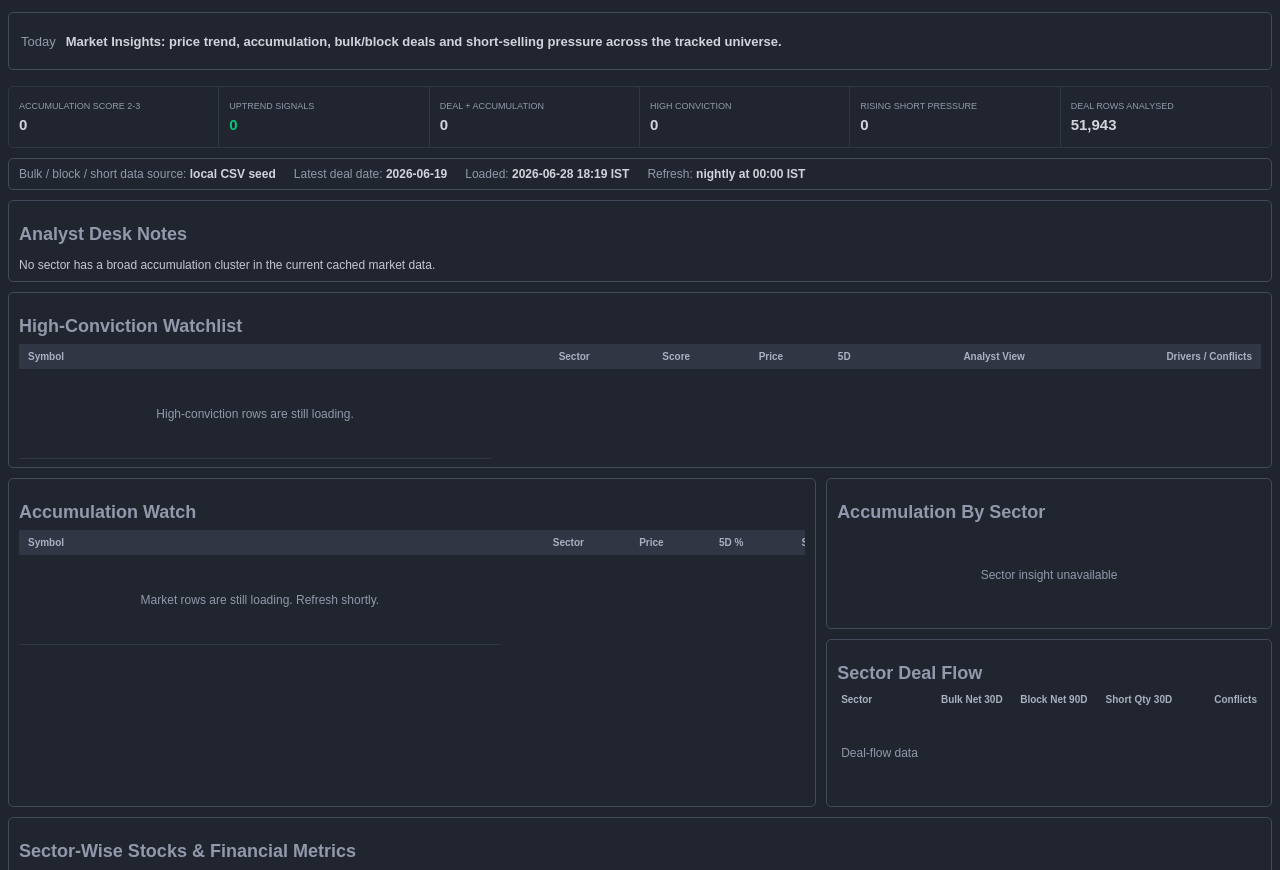
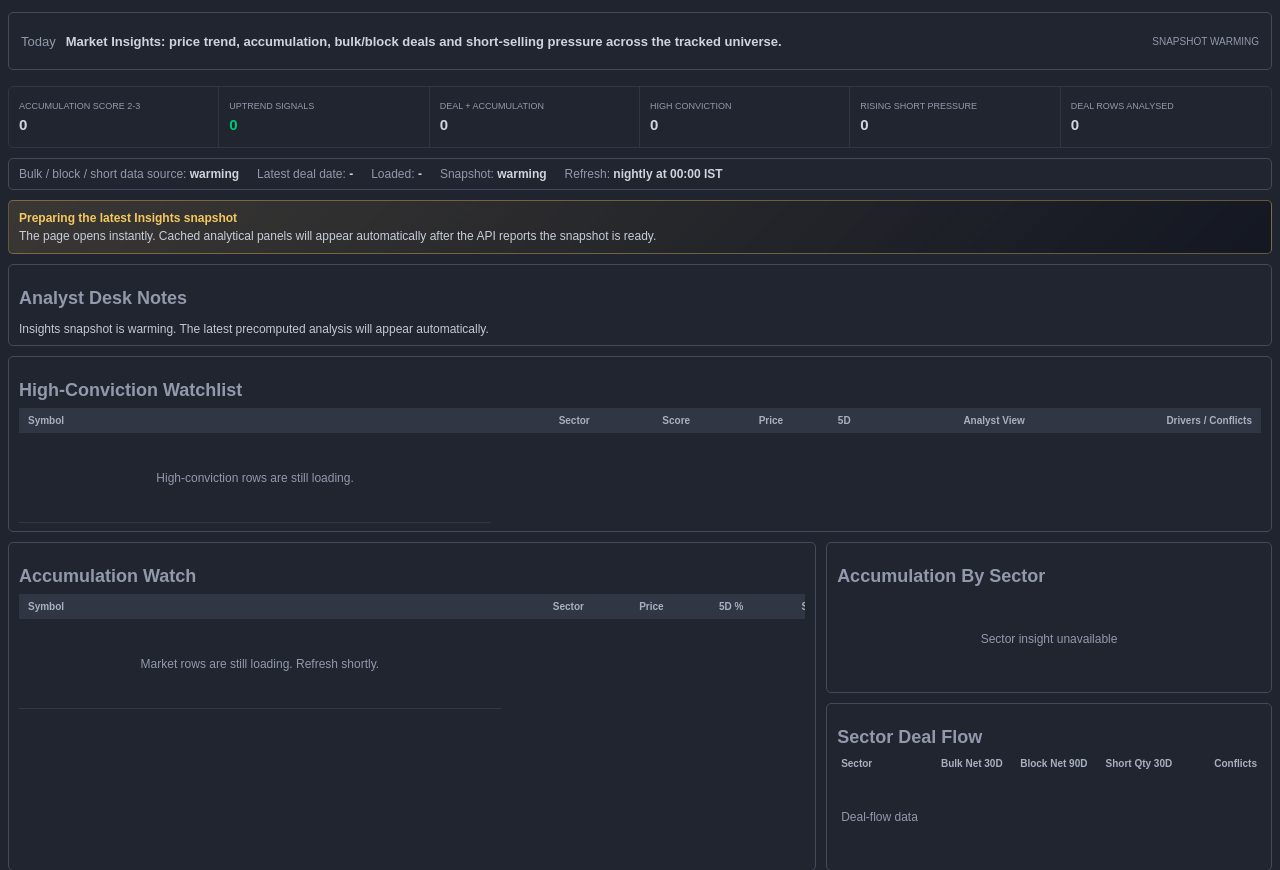
Before and after one commit to rajista/simply-trading-dashboard, a Flask app: page /insights in a window 1280 px wide. Shown: the part 127-997 px from the top of the page. Run offline with Flask 2, Linux system fonts and the light colour scheme; data that the repository does not hold is empty.

Commit message:
Add fast insights snapshot and popup news fallback

```diff
--- a/app.py
+++ b/app.py
@@ -7,6 +7,7 @@ from html import unescape
 import hashlib
 from io import StringIO
 import math
+import numbers
 import os
 from pathlib import Path
 import pickle
@@ -247,12 +248,14 @@ CALENDAR_CACHE_TTL = 21600
 CONSTITUENT_CACHE_TTL = 86400
 BULK_BLOCK_CACHE_TTL = 24 * 60 * 60
 STOCK_DETAIL_CACHE_TTL = 24 * 60 * 60
+INSIGHTS_SNAPSHOT_TTL = 7 * 24 * 60 * 60
 CACHE_DIR = Path(os.getenv("APP_CACHE_DIR", Path(__file__).resolve().parent / ".runtime_cache"))
 PERSISTENT_CACHE_ENABLED = (
     os.getenv("DISABLE_PERSISTENT_CACHE") != "1"
     and not any("unittest" in arg or "pytest" in arg for arg in sys.argv)
 )
 STOCK_POPUP_DETAILS_LATEST_KEY = "stock_popup_details:latest"
+INSIGHTS_SNAPSHOT_KEY = "insights_snapshot:latest"
 MAX_ASYNC_POPUP_DETAIL_PREFETCH = 75
 STOCK_DETAIL_WORKERS = int(os.getenv("STOCK_DETAIL_WORKERS", "3"))
 STARTUP_MARKET_REFRESH_DELAY = int(os.getenv("STARTUP_MARKET_REFRESH_DELAY_SECONDS", "10"))
@@ -1536,6 +1539,128 @@ def refresh_bulk_block_short_cache_from_nse():
     return data
 
 
+def empty_insights_data():
+    return {
+        "accumulation_count": 0,
+        "uptrend_count": 0,
+        "near_high_count": 0,
+        "institutional_accumulation_count": 0,
+        "high_conviction_count": 0,
+        "rising_short_count": 0,
+        "ranked": [],
+        "high_conviction": [],
+        "bulk_buy_leaders": [],
+        "bulk_sell_leaders": [],
+        "short_pressure": [],
+        "sector_deal_flow": [],
+        "sector_stock_tables": [],
+        "sectors": [],
+        "top_lines": [
+            "Insights snapshot is warming. The latest precomputed analysis will appear automatically."
+        ],
+        "deal_meta": {
+            "source": "warming",
+            "latest_date": None,
+            "refreshed_at": None,
+            "row_count": 0,
+        },
+    }
+
+
+def _json_safe(value):
+    if isinstance(value, dict):
+        return {str(key): _json_safe(item) for key, item in value.items()}
+    if isinstance(value, (list, tuple)):
+        return [_json_safe(item) for item in value]
+    if isinstance(value, (pd.Timestamp, datetime)):
+        return value.isoformat()
+    if isinstance(value, date):
+        return value.isoformat()
+    try:
+        if pd.isna(value):
+            return None
+    except (TypeError, ValueError):
+        pass
+    if isinstance(value, numbers.Integral) and not isinstance(value, bool):
+        return int(value)
+    if isinstance(value, numbers.Real) and not isinstance(value, bool):
+        value = float(value)
+        return value if math.isfinite(value) else None
+    if isinstance(value, (str, int, bool)) or value is None:
+        return value
+    return value
+
+
+def get_cached_insights_snapshot():
+    with _CACHE_LOCK:
+        cached = _CACHE.get(INSIGHTS_SNAPSHOT_KEY)
+    if cached and isinstance(cached.get("data"), dict):
+        return cached["data"]
+    cached = _read_persistent_cache(INSIGHTS_SNAPSHOT_KEY)
+    if cached and isinstance(cached.get("data"), dict):
+        with _CACHE_LOCK:
+            _CACHE[INSIGHTS_SNAPSHOT_KEY] = cached
+        return cached["data"]
+    return None
+
+
+def store_insights_snapshot(snapshot):
+    snapshot = _json_safe({
+        "status": snapshot.get("status", "ready"),
+        **snapshot,
+    })
+    with _CACHE_LOCK:
+        _CACHE[INSIGHTS_SNAPSHOT_KEY] = {
+            "data": snapshot,
+            "expires": time_module.time() + INSIGHTS_SNAPSHOT_TTL,
+        }
+    _write_persistent_cache(INSIGHTS_SNAPSHOT_KEY, snapshot, INSIGHTS_SNAPSHOT_TTL)
+    return snapshot
+
+
+def refresh_insights_snapshot(deal_data=None, market=None, stale=False, error=None):
+    if deal_data is None:
+        deal_data = read_bulk_block_short_files()
+    market = market or refresh_market_dashboard_cache()
+    rows = market.get("rows", []) if isinstance(market, dict) else []
+    popup_details = get_cached_stock_popup_details_snapshot(rows)
+    insight_data = build_insights(rows, deal_data or {}, popup_details)
+    created_at = datetime.now(IST).strftime("%Y-%m-%d %H:%M IST")
+    snapshot = {
+        "status": "ready",
+        "insights": insight_data,
+        "hover_data": build_stock_hover_data_with_details(rows, popup_details),
+        "deal_meta": insight_data.get("deal_meta", {}),
+        "created_at": created_at,
+        "refreshed_at": created_at,
+        "stale": bool(stale),
+        "error": error,
+        "market_stale": False,
+        "deal_data_stale": bool(stale),
+        "constituents_stale": False,
+    }
+    return store_insights_snapshot(snapshot)
+
+
+def refresh_daily_insights_snapshot():
+    try:
+        deal_data = refresh_bulk_block_short_cache_from_nse()
+        return refresh_insights_snapshot(deal_data=deal_data)
+    except Exception as exc:
+        previous = get_cached_insights_snapshot()
+        if previous:
+            return store_insights_snapshot(
+                {
+                    **previous,
+                    "status": "ready",
+                    "stale": True,
+                    "deal_data_stale": True,
+                    "error": str(exc),
+                }
+            )
+        return None
+
+
 def seconds_until_next_ist_midnight(now=None):
     current = now or datetime.now(IST)
     if current.tzinfo is None:
@@ -1549,7 +1674,7 @@ def _bulk_block_refresh_loop():
     while True:
         time_module.sleep(seconds_until_next_ist_midnight())
         try:
-            refresh_bulk_block_short_cache_from_nse()
+            refresh_daily_insights_snapshot()
         except Exception:
             pass
 
@@ -1606,6 +1731,91 @@ def build_stock_hover_data_with_details(rows, details):
         }
         for row in rows
     }
+
+
+DETAIL_USEFUL_FIELDS = (
+    "pe_ratio",
+    "revenue",
+    "operating_profit_margin",
+    "roe",
+    "price_to_book",
+    "promoter_holding",
+    "description",
+    "news",
+)
+
+
+def _detail_has_useful_content(detail):
+    if not isinstance(detail, dict) or not detail:
+        return False
+    for key in DETAIL_USEFUL_FIELDS:
+        value = detail.get(key)
+        if value not in (None, "", []):
+            return True
+    return False
+
+
+def _cached_dashboard_row_for_symbol(symbol):
+    symbol = _normalize_symbol(symbol)
+    if not symbol:
+        return {}
+    with _CACHE_LOCK:
+        cached_values = list(_CACHE.values())
+    for entry in cached_values:
+        data = entry.get("data") if isinstance(entry, dict) else None
+        if not isinstance(data, dict):
+            continue
+        rows = data.get("rows")
+        if isinstance(rows, list):
+            for row in rows:
+                if _normalize_symbol(row.get("display_symbol") or row.get("symbol")) == symbol:
+                    return row
+        market = data.get("market")
+        if isinstance(market, dict):
+            for row in market.get("rows", []) or []:
+                if _normalize_symbol(row.get("display_symbol") or row.get("symbol")) == symbol:
+                    return row
+    return {}
+
+
+def _known_stock_metadata(symbol):
+    symbol = _normalize_symbol(symbol)
+    for stock in STOCKS:
+        if _normalize_symbol(stock.get("symbol")) == symbol:
+            return stock
+    return {}
+
+
+def _fallback_stock_detail(symbol, detail=None):
+    symbol = _normalize_symbol(symbol)
+    detail = detail if isinstance(detail, dict) else {}
+    row = _cached_dashboard_row_for_symbol(symbol)
+    known = _known_stock_metadata(symbol)
+    name = detail.get("name") or row.get("name") or known.get("name") or symbol
+    sector = detail.get("sector") or row.get("sector") or known.get("sector") or ""
+    industry = detail.get("industry") or row.get("industry") or known.get("industry") or ""
+    news = detail.get("news")
+    if news in (None, []):
+        news = _fallback_stock_news_from_market_headlines(symbol, name)
+    fallback = {
+        "symbol": symbol,
+        "name": name,
+        "sector": sector,
+        "industry": industry,
+        "price": row.get("price"),
+        "market_cap": row.get("market_cap"),
+        "volume": row.get("volume"),
+        "delivery_percent": detail.get("delivery_percent", row.get("delivery_percent")),
+        "description": detail.get("description") or (
+            "Company fundamentals are temporarily unavailable in the popup cache. "
+            "Price, volume and sector data are shown from the latest dashboard row when available."
+        ),
+        "growth": detail.get("growth") or {},
+        "news": news or [],
+        "unavailable_message": detail.get("unavailable_message")
+        or "Some fundamentals are unavailable in the latest cache.",
+    }
+    return {**fallback, **{key: value for key, value in detail.items() if value not in (None, "")}}
 
 
 def _latest_statement_column(frame):
@@ -1807,8 +2017,10 @@ def _build_stock_detail_from_ticker(stock, fx_warnings=None):
             _latest_statement_column(balance_sheet),
         )
         total_debt = _financial_to_inr(total_debt, financial_currency, _latest_statement_column(balance_sheet))
+    company_name = info.get("longName") or info.get("shortName") or stock.get("name") or display_symbol
     return {
         "symbol": display_symbol,
+        "name": company_name,
         "pe_ratio": _parse_number(info.get("trailingPE")) or _parse_number(info.get("forwardPE")),
         "revenue": revenue_inr,
         "revenue_currency": "INR" if revenue_inr is not None else None,
@@ -1840,6 +2052,7 @@ def _build_stock_detail_from_ticker(stock, fx_warnings=None):
         "sector": info.get("sector") or "",
         "industry": info.get("industry") or "",
         "description": _strip_html(info.get("longBusinessSummary") or "")[:520],
+        "news": fetch_stock_news(display_symbol, company_name),
         "growth": {
             "1m": _growth_from_closes(closes, 21),
             "3m": _growth_from_closes(closes, 63),
@@ -1865,6 +2078,7 @@ def fetch_all_stock_popup_details(stocks):
                         "symbol": symbol,
                         "description": "Company details temporarily unavailable.",
                         "growth": {},
+                        "news": _fallback_stock_news_from_market_headlines(symbol, stock.get("name", "")),
                     }
     return {
         "details": details,
@@ -2284,7 +2498,7 @@ def fetch_stock_detail(display_symbol):
     if not clean_symbol:
         raise ValueError("Missing stock symbol")
     yf_symbol = clean_symbol if clean_symbol.endswith(".NS") else f"{clean_symbol}.NS"
-    return _build_stock_detail_from_ticker({"symbol": yf_symbol})
+    return _fallback_stock_detail(clean_symbol, _build_stock_detail_from_ticker({"symbol": yf_symbol}))
 
 
 def get_stock_detail(display_symbol):
@@ -2296,18 +2510,18 @@ def get_stock_detail(display_symbol):
             if key.startswith("stock_popup_details:")
         ]
     for details in popup_caches:
-        if clean_symbol in details:
-            return details[clean_symbol]
+        if clean_symbol in details and _detail_has_useful_content(details[clean_symbol]):
+            return _fallback_stock_detail(clean_symbol, details[clean_symbol])
     latest_cache = _read_persistent_cache(STOCK_POPUP_DETAILS_LATEST_KEY)
     latest_details = latest_cache.get("data", {}).get("details", {}) if latest_cache else {}
-    if clean_symbol in latest_details:
-        return latest_details[clean_symbol]
+    if clean_symbol in latest_details and _detail_has_useful_content(latest_details[clean_symbol]):
+        return _fallback_stock_detail(clean_symbol, latest_details[clean_symbol])
     data, _ = get_cached(
         f"stock_detail:{clean_symbol}",
         STOCK_DETAIL_CACHE_TTL,
         lambda: fetch_stock_detail(clean_symbol),
     )
-    return data or {}
+    return _fallback_stock_detail(clean_symbol, data)
 
 
 def apply_nifty_impact(rows, snapshot):
@@ -2611,6 +2825,89 @@ def fetch_headlines():
     return headlines[:10]
 
 
+def _format_news_timestamp(value):
+    if not value:
+        return ""
+    try:
+        return parsedate_to_datetime(value).astimezone(IST).strftime("%b %d, %I:%M %p")
+    except (TypeError, ValueError, OverflowError):
+        return ""
+
+
+def _parse_stock_news_rss(content, limit=3):
+    root = ET.fromstring(content)
+    news = []
+    for item in root.findall(".//item"):
+        title = _strip_html(item.findtext("title"))
+        link = (item.findtext("link") or "").strip()
+        source = _strip_html(item.findtext("source") or "Yahoo Finance")
+        published = _format_news_timestamp(item.findtext("pubDate"))
+        if title and link.startswith(("http://", "https://")):
+            news.append(
+                {
+                    "title": title,
+                    "url": link,
+                    "source": source or "Yahoo Finance",
+                    "published": published,
+                }
+            )
+        if len(news) >= limit:
+            break
+    return news
+
+
+def _fallback_stock_news_from_market_headlines(symbol, company_name=""):
+    symbol = _normalize_symbol(symbol)
+    terms = {symbol.lower()}
+    for part in re.split(r"[^A-Za-z0-9]+", company_name or ""):
+        if len(part) >= 4:
+            terms.add(part.lower())
+    headlines, _ = get_cached_swr("news", NEWS_CACHE_TTL, fetch_headlines, cold_async=True)
+    matches = []
+    for item in headlines or []:
+        title = (item.get("title") or "").lower()
+        if any(term and term in title for term in terms):
+            matches.append(
+                {
+                    "title": item.get("title", ""),
+                    "url": item.get("url", ""),
+                    "source": item.get("source", "Market Headlines"),
+                    "published": item.get("time", ""),
+                }
+            )
+        if len(matches) >= 3:
+            break
+    return matches
+
+
+def fetch_stock_news(symbol, company_name=""):
+    clean_symbol = _normalize_symbol(symbol)
+    if not clean_symbol:
+        return []
+
+    def loader():
+        rss_symbol = clean_symbol if clean_symbol.endswith(".NS") else f"{clean_symbol}.NS"
+        url = (
+            "https://feeds.finance.yahoo.com/rss/2.0/headline?"
+            f"s={quote(rss_symbol)}&region=IN&lang=en-IN"
+        )
+        response = requests.get(
+            url,
+            timeout=6,
+            headers={"User-Agent": "Mozilla/5.0 SimplyTrading/1.0"},
+        )
+        response.raise_for_status()
+        parsed = _parse_stock_news_rss(response.content, limit=3)
+        return parsed or _fallback_stock_news_from_market_headlines(clean_symbol, company_name)
+
+    data, _ = get_cached(
+        f"stock_news:{clean_symbol}",
+        STOCK_DETAIL_CACHE_TTL,
+        loader,
+    )
+    return data or _fallback_stock_news_from_market_headlines(clean_symbol, company_name)
+
+
 def _fetch_symbol_calendar(stock):
     calendar = yf.Ticker(stock["symbol"]).calendar or {}
     earnings_dates = calendar.get("Earnings Date") or []
@@ -2712,6 +3009,30 @@ def health():
 @app.route("/api/stocks/<symbol>")
 def stock_detail_api(symbol):
     return jsonify(get_stock_detail(symbol))
+
+
+@app.route("/api/insights-data")
+def insights_data_api():
+    snapshot = _json_safe(get_cached_insights_snapshot())
+    if not snapshot:
+        return jsonify(
+            {
+                "status": "warming",
+                "snapshot": None,
+                "refreshed_at": None,
+                "stale": False,
+                "error": None,
+            }
+        )
+    return jsonify(
+        {
+            "status": snapshot.get("status", "ready"),
+            "snapshot": snapshot,
+            "refreshed_at": snapshot.get("refreshed_at") or snapshot.get("created_at"),
+            "stale": bool(snapshot.get("stale")),
+            "error": snapshot.get("error"),
+        }
+    )
 
 
 def empty_market_dashboard():
@@ -2925,27 +3246,22 @@ def dashboard():
 
 @app.route("/insights")
 def insights():
-    market_context = load_cached_market_context()
-    market = market_context["market"]
-    popup_details = get_cached_stock_popup_details_snapshot(market["rows"])
-    market = {
-        **market,
-        "hover_data": build_stock_hover_data_with_details(
-            market["rows"],
-            popup_details,
-        ),
-    }
-    deal_data, deal_data_stale = get_bulk_block_short_data()
-    insight_data = build_insights(market["rows"], deal_data or {}, popup_details)
+    snapshot = _json_safe(get_cached_insights_snapshot())
+    insight_data = (snapshot.get("insights") if snapshot else None) or empty_insights_data()
+    market = {"hover_data": snapshot.get("hover_data", {}) if snapshot else {}}
+    snapshot_status = snapshot.get("status", "ready") if snapshot else "warming"
     return render_template(
         "insights.html",
         **common_context("insights", False),
         market=market,
         insights=insight_data,
-        market_stale=market_context["market_stale"],
+        snapshot_status=snapshot_status,
+        insights_snapshot_created_at=snapshot.get("created_at") if snapshot else None,
+        insights_snapshot_error=snapshot.get("error") if snapshot else None,
+        market_stale=bool(snapshot.get("market_stale")) if snapshot else False,
         popup_details_stale=False,
-        deal_data_stale=deal_data_stale,
-        constituents_stale=market_context["constituents_stale"],
+        deal_data_stale=bool(snapshot.get("deal_data_stale") or snapshot.get("stale")) if snapshot else False,
+        constituents_stale=bool(snapshot.get("constituents_stale")) if snapshot else False,
         format_market_cap=format_market_cap,
         format_volume=format_volume,
     )
--- a/static/css/style.css
+++ b/static/css/style.css
@@ -1055,6 +1092,16 @@ tbody tr:hover { background: #2a303d; }
     color: var(--muted);
 }
 .deal-meta b { color: var(--text); }
+.snapshot-warming {
+    display: grid;
+    gap: 4px;
+    margin-bottom: 10px;
+    padding: 10px;
+    border-color: rgba(246, 200, 95, .36);
+    background: linear-gradient(135deg, rgba(246, 200, 95, .12), rgba(19, 23, 34, .95));
+}
+.snapshot-warming strong { color: #f6c85f; }
+.snapshot-warming span { color: #c8cedb; }
 .analyst-brief {
     grid-column: 1 / -1;
     display: grid;
--- a/static/js/dashboard.js
+++ b/static/js/dashboard.js
@@ -53,6 +53,7 @@
         dividendYield: card.querySelector("[data-hover-dividend-yield]"),
         delivery: card.querySelector("[data-hover-delivery]"),
         description: card.querySelector("[data-hover-description]"),
+        newsList: card.querySelector("[data-hover-news]"),
     };
     let hideTimer;
     let pinned = false;
@@ -102,6 +103,32 @@
     const setFlag = (element, enabled) => {
         if (!element) return;
         element.classList.toggle("is-on", Boolean(enabled));
+    };
+
+    const renderNews = (news) => {
+        if (!fields.newsList) return;
+        fields.newsList.textContent = "";
+        const items = Array.isArray(news) ? news.slice(0, 3) : [];
+        if (!items.length) {
+            const empty = document.createElement("li");
+            empty.className = "muted-news";
+            empty.textContent = "No stock-specific news found in the current cache.";
+            fields.newsList.appendChild(empty);
+            return;
+        }
+        items.forEach((item) => {
+            const li = document.createElement("li");
+            const link = document.createElement("a");
+            link.href = item.url || "#";
+            link.textContent = item.title || "Market update";
+            link.target = "_blank";
+            link.rel = "noopener noreferrer";
+            const meta = document.createElement("small");
+            meta.textContent = [item.source, item.published].filter(Boolean).join(" | ");
+            li.appendChild(link);
+            if (meta.textContent) li.appendChild(meta);
+            fields.newsList.appendChild(li);
+        });
     };
 
     const hasUsefulDetails = (detail) => {
@@ -212,6 +239,7 @@
         fields.dividendYield.textContent = formatPercent(detail.dividend_yield);
         fields.delivery.textContent = formatPercent(detail.delivery_percent ?? item.delivery_percent);
         fields.description.textContent = detail.description || "Company details unavailable in the current popup cache.";
+        renderNews(detail.news);
         chart.setAttribute("points", chartPoints(item.series));
         card.classList.toggle("is-negative", !positive);
         card.classList.toggle("is-mobile-popup", prefersTapPopup);
--- a/templates/dashboard.html
+++ b/templates/dashboard.html
@@ -331,6 +331,10 @@
                 <span class="owner-total">Institutions / Chg <b data-hover-fii-dii>-</b></span>
             </div>
             <p data-hover-description>Company details are loaded from the daily popup cache.</p>
+            <div class="stock-news-box">
+                <strong>Latest News</strong>
+                <ul data-hover-news></ul>
+            </div>
         </div>
     </div>
 </aside>
--- a/templates/insights.html
+++ b/templates/insights.html
@@ -6,9 +6,11 @@
 <section class="market-brief panel">
     <span class="brief-time">Today</span>
     <strong>Market Insights: price trend, accumulation, bulk/block deals and short-selling pressure across the tracked universe.</strong>
+    {% if snapshot_status != "ready" %}<span class="stale-label">snapshot warming</span>{% endif %}
     {% if market_stale %}<span class="stale-label">cached market data</span>{% endif %}
     {% if deal_data_stale %}<span class="stale-label">cached deal data</span>{% endif %}
     {% if constituents_stale %}<span class="stale-label">cached constituents</span>{% endif %}
+    {% if insights_snapshot_error %}<span class="stale-label">refresh issue</span>{% endif %}
 </section>
 
 <section class="insight-stats stats-grid panel">
@@ -24,8 +26,16 @@
     <span>Bulk / block / short data source: <b>{{ insights.deal_meta.source }}</b></span>
     <span>Latest deal date: <b>{{ insights.deal_meta.latest_date or "-" }}</b></span>
     <span>Loaded: <b>{{ insights.deal_meta.refreshed_at or "-" }}</b></span>
+    <span>Snapshot: <b>{{ insights_snapshot_created_at or "warming" }}</b></span>
     <span>Refresh: <b>nightly at 00:00 IST</b></span>
 </section>
+
+{% if snapshot_status != "ready" %}
+<section class="snapshot-warming panel" data-insights-warming>
+    <strong>Preparing the latest Insights snapshot</strong>
+    <span>The page opens instantly. Cached analytical panels will appear automatically after the API reports the snapshot is ready.</span>
+</section>
+{% endif %}
 
 <section class="insights-grid">
     <article class="panel analyst-brief">
@@ -279,7 +289,40 @@
                 <span class="owner-total">Institutions / Chg <b data-hover-fii-dii>-</b></span>
             </div>
             <p data-hover-description>Company details are loaded from the daily popup cache.</p>
+            <div class="stock-news-box">
+                <strong>Latest News</strong>
+                <ul data-hover-news></ul>
+            </div>
         </div>
     </div>
 </aside>
+<script id="insights-snapshot-meta" type="application/json">{{ {"status": snapshot_status, "created_at": insights_snapshot_created_at}|tojson }}</script>
+<script>
+(() => {
+    const metaElement = document.getElementById("insights-snapshot-meta");
+    if (!metaElement) return;
+    let meta = {};
+    try {
+        meta = JSON.parse(metaElement.textContent || "{}");
+    } catch {
+        return;
+    }
+    const checkSnapshot = () => {
+        fetch("/api/insights-data", {headers: {"Accept": "application/json"}})
+            .then((response) => response.ok ? response.json() : null)
+            .then((payload) => {
+                if (!payload) return;
+                if (payload.status === "ready" && (!meta.created_at || payload.refreshed_at !== meta.created_at)) {
+                    window.location.reload();
+                    return;
+                }
+                if (payload.status !== "ready") {
+                    window.setTimeout(checkSnapshot, 10000);
+                }
+            })
+            .catch(() => window.setTimeout(checkSnapshot, 15000));
+    };
+    window.setTimeout(checkSnapshot, meta.status === "ready" ? 3000 : 800);
+})();
+</script>
 {% endblock %}
--- a/templates/layout.html
+++ b/templates/layout.html
@@ -5,8 +5,8 @@
     <meta name="viewport" content="width=device-width, initial-scale=1.0">
     <meta name="theme-color" content="#20242f">
     <title>{% block title %}Simply Trading{% endblock %}</title>
-    <link rel="stylesheet" href="{{ url_for('static', filename='css/style.css', v='20260622-5') }}">
-    <script defer src="{{ url_for('static', filename='js/dashboard.js', v='20260622-5') }}"></script>
+    <link rel="stylesheet" href="{{ url_for('static', filename='css/style.css', v='20260627-1') }}">
+    <script defer src="{{ url_for('static', filename='js/dashboard.js', v='20260627-1') }}"></script>
 </head>
 <body>
     <header class="site-header">
```
Also changed, not shown: other parts of static/css/style.css (+37 -0 lines), test_app.py (+85 -26 lines).
